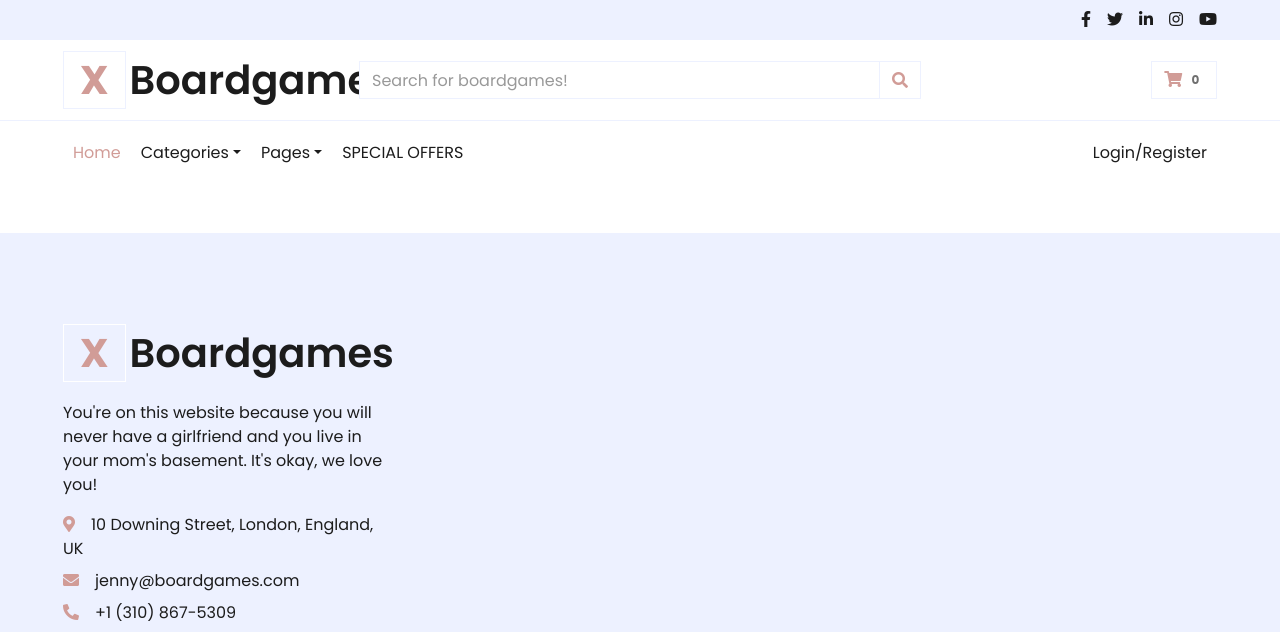
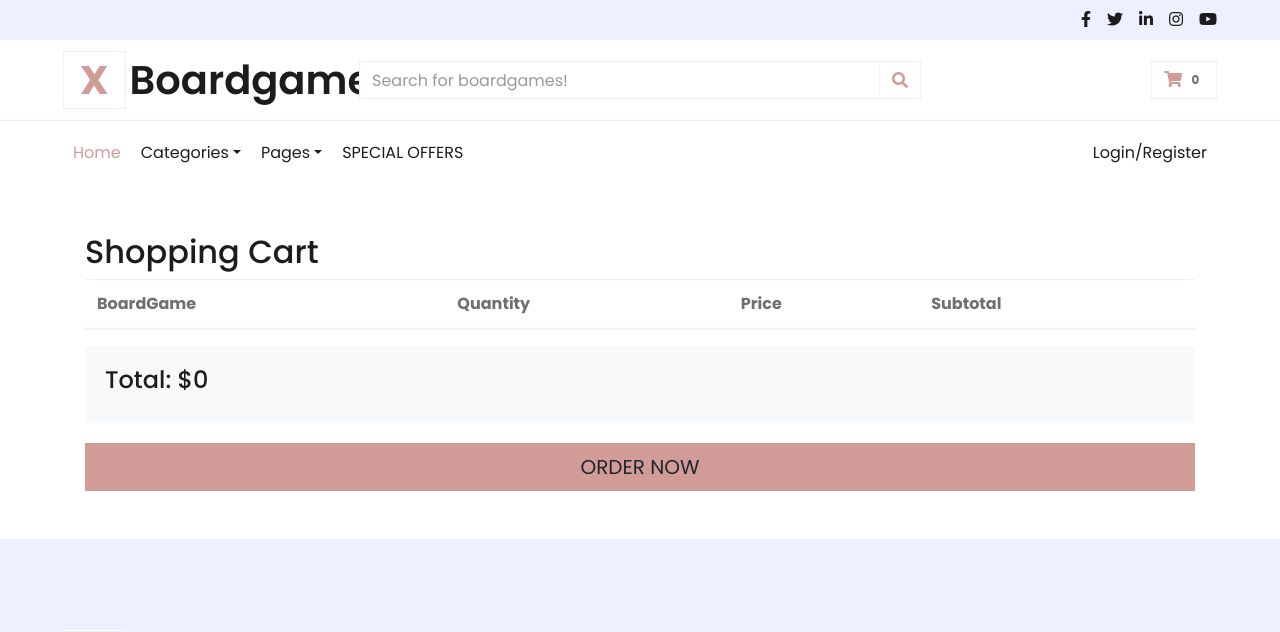
Before and after one commit to azizhayat37/ESDsolo, a Django app: page /cart_view/ in a window 1280 px wide. Shown: the top 632 px of the page. Run offline with Django 4.2, Linux system fonts and the light colour scheme; data comes from the database, SQL or seed files in the repository; both versions use the stored data as it was after the commit; lists and menus that the app fills with data are empty; some libraries are stand-ins or nearby versions.

Commit message:
can now successfully update a cart, need to add order function

```diff
--- a/boardgames/cart.py
+++ b/boardgames/cart.py
@@ -1,6 +1,7 @@
 from django.shortcuts import redirect, render
 from .models import BoardGame, CartItem, Order, OrderItem
 from django.utils import timezone
+from django.shortcuts import get_object_or_404
 
 # Here I'm going to create all the logic necessary to interact with carts and orders on the ecommerce site
 # As we are not simulating the presence of inventory, we'll just assuming everything is infinitely available for purchase
@@ -10,20 +11,54 @@ from django.utils import timezone
     quantity = models.IntegerField(default=1)
     date_added = models.DateTimeField(default=timezone.now)
 '''
-def add_to_cart(request, boardgame_id, quantity):
-    # create an object to add to the cart
-    cart_item = CartItem(
-        user = request.user.id,
-        boardgame = boardgame_id,
-        quantity = quantity,
-        date_added = timezone.now()
+def add_to_cart(request, bgg_id, quantity):
+    # bgg_id is the boardgame's id from boardgamegeek.com, the source of the Kaggle data
+    boardgame = get_object_or_404(BoardGame, bgg_id=bgg_id)
+    cart_item, created = CartItem.objects.get_or_create(
+        user=request.user,
+        boardgame=boardgame
     )
-    # commit to db
-    cart_item.save()
-    # go to cart view
-    return redirect('cart')
+    print(cart_item)
+
+    if not created:
+        cart_item.quantity += quantity
+        cart_item.save()
+
+    return redirect('cart_view')
 
 def return_user_cart(request):
     # get the user's cart
     user_cart = CartItem.objects.filter(user=request.user.id)
     return user_cart
+
+
+
+
+
+
+
+
+
+
+
+    '''
+    #check if the user already has this boardgame in their cart
+    # check if the user already has this boardgame in their cart
+    if CartItem.objects.filter(user=request.user, boardgame_id=boardgame_id).exists():
+        specific_item = CartItem.objects.get(user=request.user, boardgame_id=boardgame_id)
+        specific_item.quantity += 1
+        specific_item.save()
+    else:
+        boardgame = get_object_or_404(BoardGame, pk=boardgame_id)
+        # create an object to add to the cart
+        cart_item = CartItem(
+            user = request.user,
+            boardgame = boardgame, #passing in the actual boardgame instance resolved this bug, don't use the ID here (note to self)
+            quantity = quantity,
+            date_added = timezone.now()
+        )
+        # commit to db
+        cart_item.save()
+        # go to cart view
+        return redirect('cart_view')
+    '''
--- a/boardgames/templates/boardgames/base.html
+++ b/boardgames/templates/boardgames/base.html
@@ -116,7 +116,7 @@
                                 <a href="#" class="nav-link dropdown-toggle" data-toggle="dropdown">Pages</a>
                                 <div class="dropdown-menu rounded-0 m-0">
                                     <a href="{% url 'cart_view' %}" class="dropdown-item">Shopping Cart</a>
-                                    <a href="{% url 'checkout' %}" class="dropdown-item">Checkout</a>
+                                    <a href="{% url 'checkout' %}" class="dropdown-item">1-Click Checkout</a>
                                 </div>
                             </div>
                             <!-- rick roll the user using autoplay link to youtube mwahahahaha -->
--- a/boardgames/templates/boardgames/cart.html
+++ b/boardgames/templates/boardgames/cart.html
@@ -1,9 +1,42 @@
 {% extends 'boardgames/base.html' %}
 
 {% block content %}
+<div class="container mt-3">
+    <h2>Shopping Cart</h2>
+    <table class="table">
+        <thead>
+            <tr>
+                <th>BoardGame</th>
+                <th>Quantity</th>
+                <th>Price</th>
+                <th>Subtotal</th>
+            </tr>
+        </thead>
+        <tbody>
+            {% for item in user_cart %}
+            <tr>
+                <td>{{ item.boardgame.name }}</td>
+                <td>{{ item.quantity }}</td>
+                <td>${{ item.boardgame.price }}</td>
+                <td>${{ xxxxx }}</td>
+            </tr>
+            {% endfor %}
+        </tbody>
+    </table>
+    <div class="row">
+        <div class="col-12">
+            <div class="total-area" style="background-color: #f8f9fa; padding: 20px; margin-bottom: 20px; border-radius: 5px;">
+                <h4>Total: ${{ total_price }}</h4>
+            </div>
+            <a href="{% url 'checkout' %}" class="btn btn-primary btn-lg btn-block">ORDER NOW</a>
+        </div>
+    </div>
+</div>
+{% endblock %}
 
-
-
-
-
-{% endblock %}
+<script>
+    // Helper to multiply quantity by price in the template
+    django.jQuery.template.addFilter('multiply', function(value, arg) {
+        return (parseFloat(value) * parseFloat(arg)).toFixed(2);
+    });
+</script>
--- a/boardgames/templates/boardgames/display.html
+++ b/boardgames/templates/boardgames/display.html
@@ -16,8 +16,9 @@
                     <div class="mt-auto"> <!-- Use mt-auto to push the content to the bottom -->
                         <div class="d-flex justify-content-between align-items-center">
                             <span class="price">${{ game.price|floatformat:0 }}</span>
-                            <a href="#" class="btn btn-primary">Add To Cart</a>
+                            <a href="{% url 'add_to_cart' bgg_id=game.bgg_id quantity=1 %}" class="btn btn-primary">Add To Cart</a>
                         </div>
+
                     </div>
                 </div>
             </div>
--- a/boardgames/urls.py
+++ b/boardgames/urls.py
@@ -10,7 +10,7 @@ urlpatterns = [
     path('display/', views.display, name='display'),
     path('display/<str:category>/', views.display, name='display'),
     path('logout_view/', views.logout_view, name='logout_view'),
-    path('add_to_cart/<int:boardgame_id>/<int:quantity>/', views.add_to_cart, name='add_to_cart'),
+    path('add_to_cart/<int:bgg_id>/<int:quantity>/', views.add_to_cart, name='add_to_cart'),
     path('cart_view/', views.cart_view, name='cart_view'),
     path('checkout/', views.checkout, name='checkout'),
 ]
--- a/boardgames/views.py
+++ b/boardgames/views.py
@@ -97,19 +97,17 @@ def display(request, category=None):
     }
     return render(request, 'boardgames/display.html', context)
 
+
 def cart_view(request):
-    try:
-        user_cart = return_user_cart(request)
-            # if the user cart isn't empty, then...
-        total = 0
-        for item in user_cart:
-            total += item.get_total()
+    user_cart = return_user_cart(request)
+    if user_cart is not None:
+        total_price = 0 #REPLACE WITH REAL VALUE LATER
         context = {
             'user_cart': user_cart,
-            'total': total
+            'total_price': total_price
         }
         return render(request, 'boardgames/cart.html', context)
-    except:
+    else:
         messages.warning(request, "There's nothing in your cart!")
         return redirect('index')
 
```
Also changed, not shown: boardgames/migrations/0006_cartitem_order_orderitem.py (added), db.sqlite3.
